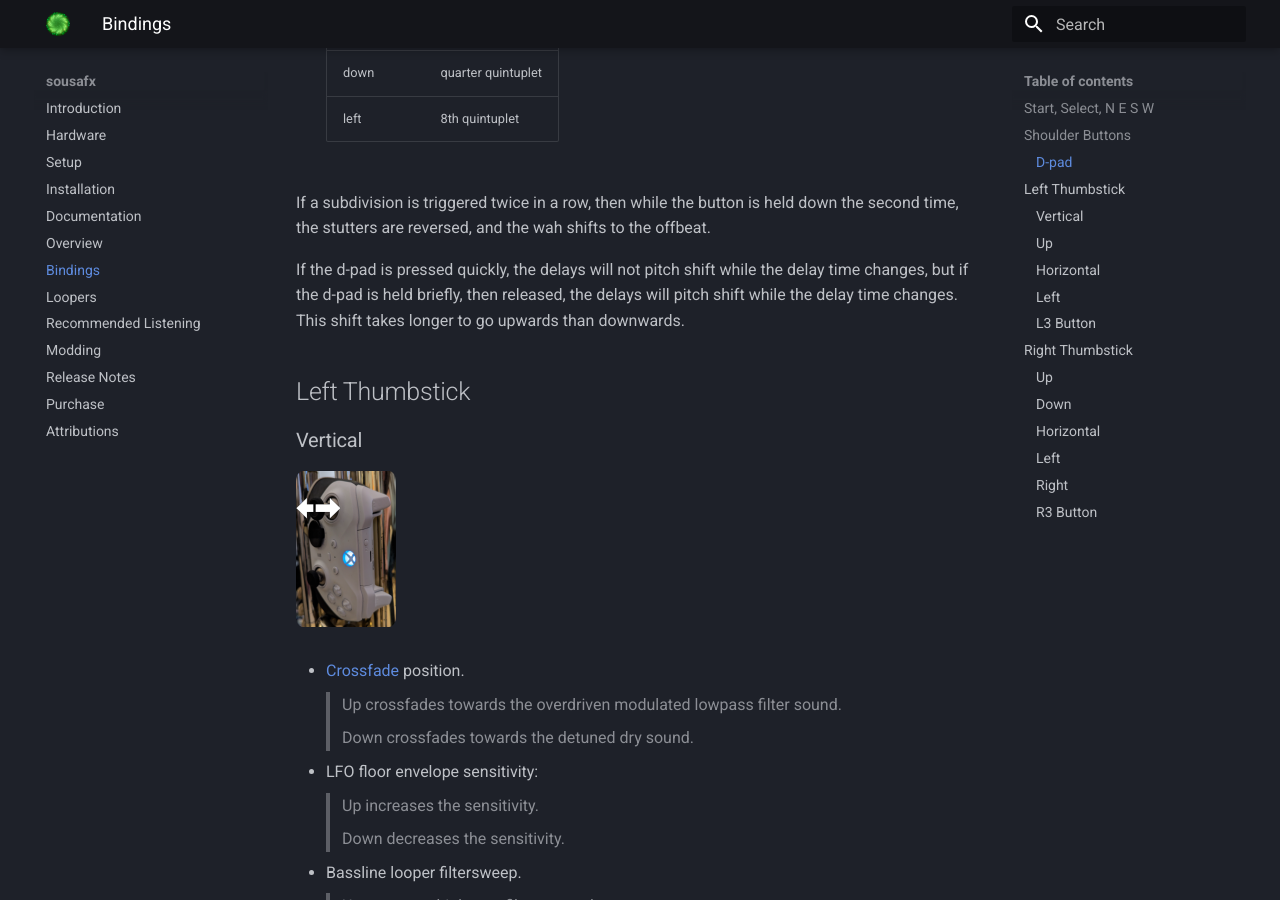
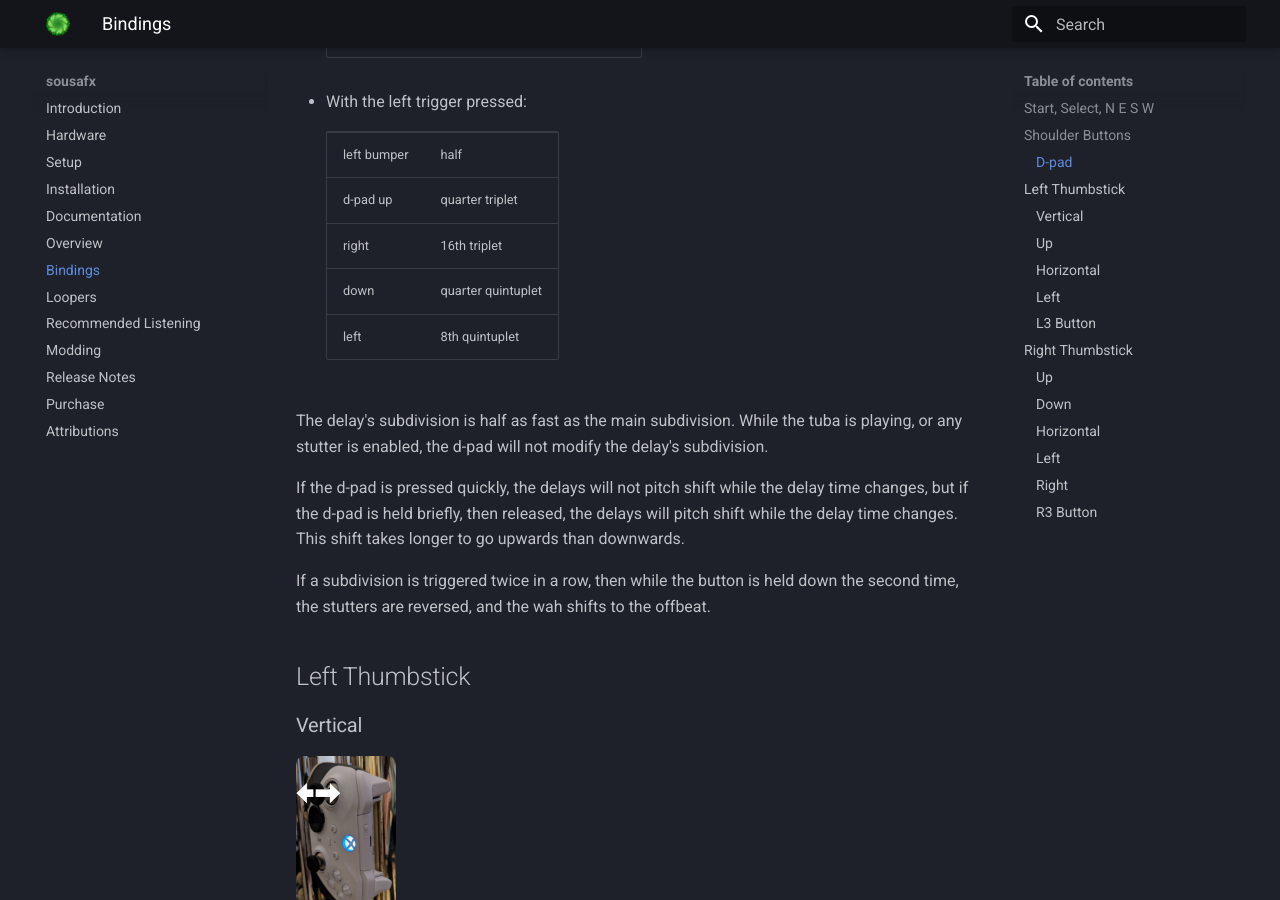
Before and after one commit to Sousastep/SousaFX-rnbo-docs, an MkDocs documentation site: the page built from docs/bindings.md, in a window 1280 px wide and 900 px high, scrolled down 4710 px. Built offline with MkDocs 1.6.1 and Material for MkDocs 9.7.7, drawn with Linux system fonts in a browser that asks for light colours; the version menu is left out; some of the changed lines change nothing that is shown; some of the changed text lies outside the part shown.

Commit message:
update bindings

```diff
--- a/docs/bindings.md
+++ b/docs/bindings.md
@@ -22,6 +22,8 @@
 	| East 		  | Drum [looper](loopers.md) start / stop / clear. |
 	| South 	  | Momentarily enable main stutter. <br> To perma-enable: Hold start or select before releasing South. |
 	| West 		  | Bassline [looper](loopers.md) start / stop / clear. |
+	| [Left Thumbstick Button](bindings.md/#l3-button)  |		< See link	|
+	| [Right Thumbstick Button](bindings.md/#r3-button) |		< See link	|
 
 ![select](img/select.webp)
 
@@ -46,6 +48,7 @@
 	| South 	       | Momentarily enable scatter fx for bassline looper stutter. <br> To perma-enable: Release start before releasing South.|
 	| West 		       | Momentarily enable MIDI CC 50 via the MIDI port named "from Max 1", which is intended to be mapped to a talkback mic.|
 	| Left Thumbstick  | While holding Start, the left thumbstick sets the lowpass filter modulation shape: The horizontal axis crossfades from falling saw, to triangle, to rising saw. The down axis squishes the triangle, and the up axis crossfades from triangle to square. |
+	| [Left Thumbstick Button](bindings.md/#l3-button)  |		< See link	|
 
 - With start and select pressed:
 
@@ -53,7 +56,7 @@
 	|-----------|----------|
 	| North 	| Set time signature numerator via number of clicks (3 - 7). <br> Hold to set to 4. |
 	| East 		| Set drum looper length in bars via number of clicks (4 - 16). <br> Hold to set to 8. |
-	| South 	| Nothing yet. |
+	| South 	| Momentarily enable octaver. To perma-enable: Release start and/or select before releasing South.|
 	| West 		| Set bassline looper length in bars via number of clicks (4 - 16). <br> Hold to set to 16. |
 
 - With start and/or select pressed:
@@ -114,9 +117,11 @@
 	| down		| quarter quintuplet |
 	| left		| 8th quintuplet |
 
-If a subdivision is triggered twice in a row, then while the button is held down the second time, the stutters are reversed, and the wah shifts to the offbeat.
+The delay's subdivision is half as fast as the main subdivision. While the tuba is playing, or any stutter is enabled, the d-pad will not modify the delay's subdivision.
 
 If the d-pad is pressed quickly, the delays will not pitch shift while the delay time changes, but if the d-pad is held briefly, then released, the delays will pitch shift while the delay time changes. This shift takes longer to go upwards than downwards.
+
+If a subdivision is triggered twice in a row, then while the button is held down the second time, the stutters are reversed, and the wah shifts to the offbeat.
 
 
 ## Left Thumbstick
```
